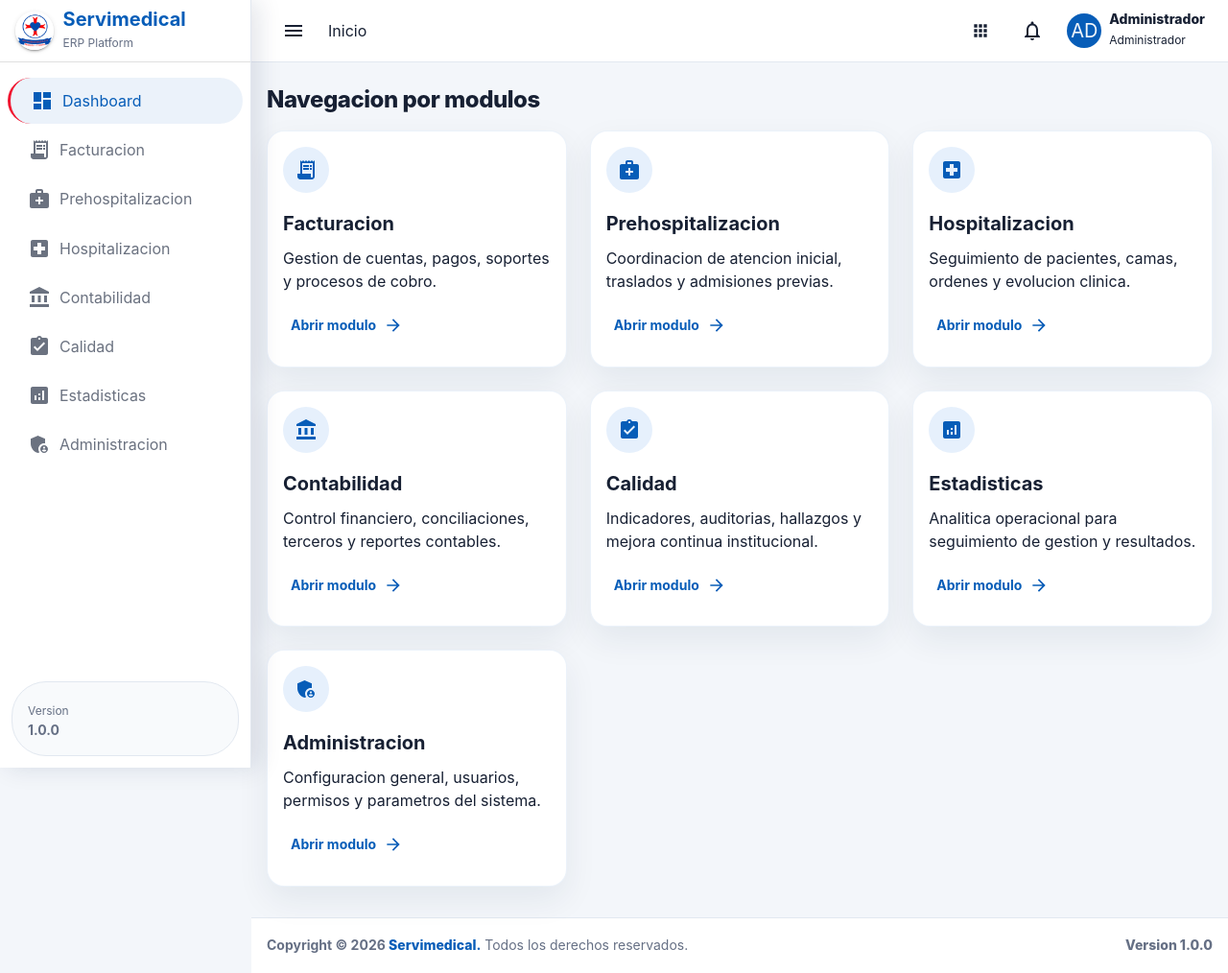
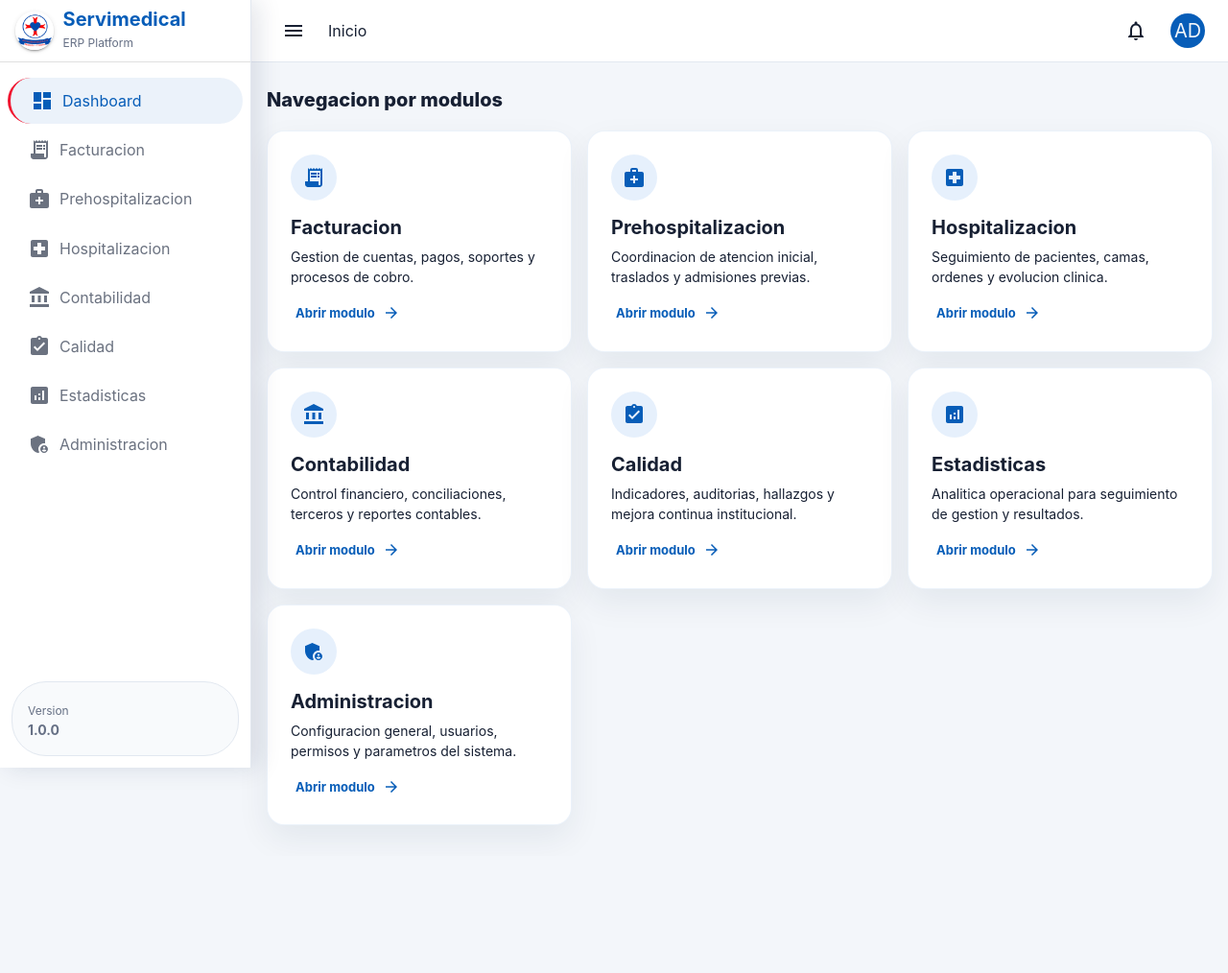
Before and after one commit to esgarciap0/servimedical-platform-front, a React (Vite) app: page / in a window 1280 px wide. Shown: the whole page at 96% size. After the commit the page ends 892 px from the top, so only its background shows below. Built offline with nearby package versions, Linux system fonts and the light colour scheme.

Commit message:
feat: responsive layout, dashboard cards, prehospitalizacion connected to backend API

```diff
--- a/src/layout/MainLayout.tsx
+++ b/src/layout/MainLayout.tsx
@@ -1,7 +1,7 @@
 import { useState } from 'react'
 import { Outlet, useLocation, useNavigate } from 'react-router-dom'
+import CloseIcon from '@mui/icons-material/Close'
 import DashboardIcon from '@mui/icons-material/Dashboard'
-import AppsIcon from '@mui/icons-material/Apps'
 import MenuIcon from '@mui/icons-material/Menu'
 import NotificationsNoneIcon from '@mui/icons-material/NotificationsNone'
 import {
@@ -9,6 +9,7 @@ import {
   Avatar,
   Box,
   Divider,
+  Drawer,
   IconButton,
   List,
   ListItemButton,
@@ -17,6 +18,8 @@ import {
   Toolbar,
   Tooltip,
   Typography,
+  useMediaQuery,
+  useTheme,
 } from '@mui/material'
 import { modules } from '../data/modules'
 import logo from '../assets/app-256.png'
@@ -24,12 +27,15 @@ import logo from '../assets/app-256.png'
 const expandedWidth = 262
 const collapsedWidth = 78
 const headerHeight = 64
-const footerHeight = 58
 
 export function MainLayout() {
   const [collapsed, setCollapsed] = useState(false)
+  const [mobileOpen, setMobileOpen] = useState(false)
   const location = useLocation()
   const navigate = useNavigate()
+  const theme = useTheme()
+  const isMobile = useMediaQuery(theme.breakpoints.down('md'))
+
   const drawerWidth = collapsed ? collapsedWidth : expandedWidth
 
   const isActive = (path: string) => location.pathname === path
@@ -38,25 +44,8 @@ export function MainLayout() {
       ? 'Inicio'
       : modules.find((module) => module.path === location.pathname)?.name ?? 'Inicio'
 
-  return (
-    <Box sx={{ minHeight: '100vh', bgcolor: 'background.default' }}>
-      <Box
-        component="aside"
-        sx={{
-          position: 'fixed',
-          inset: 0,
-          width: drawerWidth,
-          bgcolor: '#ffffff',
-          color: 'text.secondary',
-          borderRight: '1px solid #e2e8f0',
-          boxShadow: '7px 0 24px rgba(15, 36, 75, 0.12)',
-          display: { xs: 'none', md: 'flex' },
-          flexDirection: 'column',
-          overflow: 'hidden',
-          transition: 'width 180ms ease',
-          zIndex: 1200,
-        }}
-      >
+  const sidebarContent = (
+    <Box sx={{ display: 'flex', flexDirection: 'column', height: '100%', bgcolor: '#ffffff' }}>
       <Box
         sx={{
           minHeight: headerHeight,
@@ -66,6 +55,11 @@ export function MainLayout() {
           gap: 1.2,
         }}
       >
+        {isMobile && (
+          <IconButton onClick={() => setMobileOpen(false)} sx={{ mr: 0.5 }}>
+            <CloseIcon />
+          </IconButton>
+        )}
         <Avatar src={logo} alt="Servimedical" sx={{ bgcolor: 'white', boxShadow: 2 }} />
         {!collapsed && (
           <Box>
@@ -84,7 +78,7 @@ export function MainLayout() {
       <List sx={{ px: 1, py: 2, flex: 1 }}>
         <ListItemButton
           selected={isActive('/')}
-            onClick={() => navigate('/')}
+          onClick={() => { navigate('/'); if (isMobile) setMobileOpen(false) }}
           sx={navItemStyles(collapsed)}
         >
           <ListItemIcon sx={navIconStyles}>
@@ -100,7 +94,7 @@ export function MainLayout() {
             <Tooltip key={module.path} title={collapsed ? module.name : ''} placement="right">
               <ListItemButton
                 selected={isActive(module.path)}
-                  onClick={() => navigate(module.path)}
+                onClick={() => { navigate(module.path); if (isMobile) setMobileOpen(false) }}
                 sx={navItemStyles(collapsed)}
               >
                 <ListItemIcon sx={navIconStyles}>
@@ -134,6 +128,43 @@ export function MainLayout() {
         </Box>
       </Box>
     </Box>
+  )
+
+  return (
+    <Box sx={{ minHeight: '100vh', bgcolor: 'background.default' }}>
+      {isMobile ? (
+        <Drawer
+          variant="temporary"
+          open={mobileOpen}
+          onClose={() => setMobileOpen(false)}
+          ModalProps={{ keepMounted: true }}
+          sx={{
+            '& .MuiDrawer-paper': { width: expandedWidth, boxSizing: 'border-box' },
+          }}
+        >
+          {sidebarContent}
+        </Drawer>
+      ) : (
+        <Box
+          component="aside"
+          sx={{
+            position: 'fixed',
+            inset: 0,
+            width: drawerWidth,
+            bgcolor: '#ffffff',
+            color: 'text.secondary',
+            borderRight: '1px solid #e2e8f0',
+            boxShadow: '7px 0 24px rgba(15, 36, 75, 0.12)',
+            display: { xs: 'none', md: 'flex' },
+            flexDirection: 'column',
+            overflow: 'hidden',
+            transition: 'width 180ms ease',
+            zIndex: 1200,
+          }}
+        >
+          {sidebarContent}
+        </Box>
+      )}
 
       <AppBar
         position="fixed"
@@ -148,32 +179,29 @@ export function MainLayout() {
           transition: 'width 180ms ease, margin-left 180ms ease',
         }}
       >
-        <Toolbar sx={{ minHeight: `${headerHeight}px !important`, gap: 2 }}>
-          <IconButton onClick={() => setCollapsed((value) => !value)} color="inherit">
+        <Toolbar sx={{ minHeight: `${headerHeight}px !important`, gap: { xs: 1, md: 2 } }}>
+          <IconButton
+            onClick={() => (isMobile ? setMobileOpen(true) : setCollapsed((v) => !v))}
+            color="inherit"
+          >
             <MenuIcon />
           </IconButton>
 
-          <Typography color="text.secondary">{currentTitle}</Typography>
+          <Typography variant={isMobile ? 'body2' : 'body1'} color="text.secondary" noWrap>
+            {currentTitle}
+          </Typography>
 
           <Box sx={{ flex: 1 }} />
 
-          <IconButton color="inherit">
-            <AppsIcon fontSize="small" />
-          </IconButton>
-
-          <IconButton color="inherit">
+          <IconButton color="inherit" size={isMobile ? 'small' : 'medium'}>
             <NotificationsNoneIcon />
           </IconButton>
 
-          <Box sx={{ display: 'flex', alignItems: 'center', gap: 1 }}>
-            <Avatar sx={{ bgcolor: 'primary.main', width: 36, height: 36 }}>AD</Avatar>
-            <Box sx={{ display: { xs: 'none', sm: 'block' } }}>
-              <Typography variant="body2" sx={{ fontWeight: 800, lineHeight: 1.1 }}>
-                Administrador
-              </Typography>
-              <Typography variant="caption" color="text.secondary">Administrador</Typography>
-            </Box>
-          </Box>
+          <Avatar
+            sx={{ bgcolor: 'primary.main', width: isMobile ? 30 : 36, height: isMobile ? 30 : 36 }}
+          >
+            AD
+          </Avatar>
         </Toolbar>
       </AppBar>
 
@@ -181,41 +209,14 @@ export function MainLayout() {
         component="main"
         sx={{
           ml: { md: `${drawerWidth}px` },
-          minHeight: `calc(100vh - ${footerHeight}px)`,
-          px: { xs: 2, sm: 3, md: 2 },
-          pt: `${headerHeight + 24}px`,
+          minHeight: '100vh',
+          px: { xs: 1.5, sm: 2, md: 2 },
+          pt: { xs: `${headerHeight + 12}px`, md: `${headerHeight + 24}px` },
           pb: 4,
           transition: 'margin-left 180ms ease',
         }}
       >
         <Outlet />
-      </Box>
-
-      <Box
-        component="footer"
-        sx={{
-          ml: { md: `${drawerWidth}px` },
-          height: footerHeight,
-          px: 2,
-          display: 'flex',
-          alignItems: 'center',
-          justifyContent: 'space-between',
-          bgcolor: '#ffffff',
-          borderTop: '1px solid #e2e8f0',
-          color: 'text.secondary',
-          transition: 'margin-left 180ms ease',
-        }}
-      >
-        <Typography variant="body2">
-          <strong>Copyright © 2026 </strong>
-          <Box component="span" sx={{ color: 'primary.main', fontWeight: 800 }}>
-            Servimedical.
-          </Box>{' '}
-          Todos los derechos reservados.
-        </Typography>
-        <Typography variant="body2" sx={{ fontWeight: 800 }}>
-          Version 1.0.0
-        </Typography>
       </Box>
     </Box>
   )
@@ -234,9 +235,7 @@ function navItemStyles(collapsed: boolean) {
       bgcolor: 'rgba(7, 93, 184, 0.08)',
       color: 'primary.main',
       borderLeft: '3px solid #f0142f',
-      '& .MuiListItemIcon-root': {
-        color: 'primary.main',
-      },
+      '& .MuiListItemIcon-root': { color: 'primary.main' },
     },
     '&.Mui-selected:hover, &:hover': {
       bgcolor: 'rgba(7, 93, 184, 0.08)',
--- a/src/pages/Dashboard.tsx
+++ b/src/pages/Dashboard.tsx
@@ -15,41 +15,51 @@ export function Dashboard() {
   const navigate = useNavigate()
 
   return (
-    <Stack spacing={4}>
+    <Stack spacing={3}>
       <Box>
-        <Typography variant="h5" sx={{ mb: 2 }}>
+        <Typography variant="h6" sx={{ fontWeight: 800, mb: 2 }}>
           Navegacion por modulos
         </Typography>
-        <Grid container spacing={3}>
+        <Grid container spacing={2}>
           {modules.map((module) => {
             const Icon = module.icon
 
             return (
               <Grid key={module.path} size={{ xs: 12, sm: 6, lg: 4 }}>
-                <Card sx={{ height: '100%' }}>
-                  <CardContent>
+                <Card
+                  sx={{
+                    height: '100%',
+                    '&:active': { bgcolor: 'action.selected' },
+                    cursor: 'pointer',
+                  }}
+                  onClick={() => navigate(module.path)}
+                >
+                  <CardContent sx={{ p: { xs: 2, sm: 3 } }}>
                     <Box
                       sx={{
-                        width: 48,
-                        height: 48,
+                        width: { xs: 40, sm: 48 },
+                        height: { xs: 40, sm: 48 },
                         borderRadius: 3,
                         display: 'grid',
                         placeItems: 'center',
                         bgcolor: 'rgba(15,111,222,0.1)',
                         color: 'primary.main',
-                        mb: 2,
+                        mb: 1.5,
                       }}
                     >
-                      <Icon />
+                      <Icon sx={{ fontSize: { xs: 20, sm: 24 } }} />
                     </Box>
-                    <Typography variant="h6">{module.name}</Typography>
-                    <Typography color="text.secondary" sx={{ mt: 1, minHeight: 48 }}>
+                    <Typography variant={window.innerWidth < 600 ? 'subtitle1' : 'h6'}>
+                      {module.name}
+                    </Typography>
+                    <Typography color="text.secondary" sx={{ mt: 0.5, fontSize: { xs: 13, sm: 14 } }}>
                       {module.description}
                     </Typography>
                     <Button
                       endIcon={<ArrowForwardIcon />}
-                      onClick={() => navigate(module.path)}
-                      sx={{ mt: 2 }}
+                      size="small"
+                      sx={{ mt: 1.5 }}
+                      onClick={(e) => { e.stopPropagation(); navigate(module.path) }}
                     >
                       Abrir modulo
                     </Button>
```
Also changed, not shown: src/pages/Prehospitalizacion.tsx (+149 -43 lines). Lines whose indentation alone changed are shown as unchanged.
